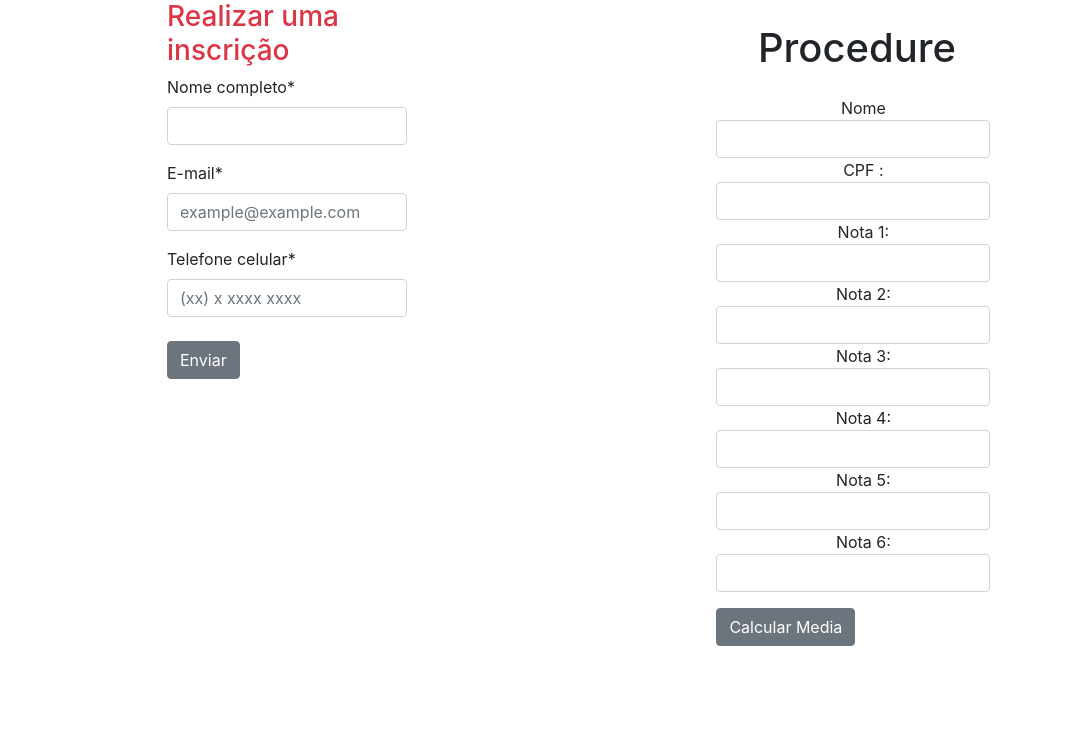
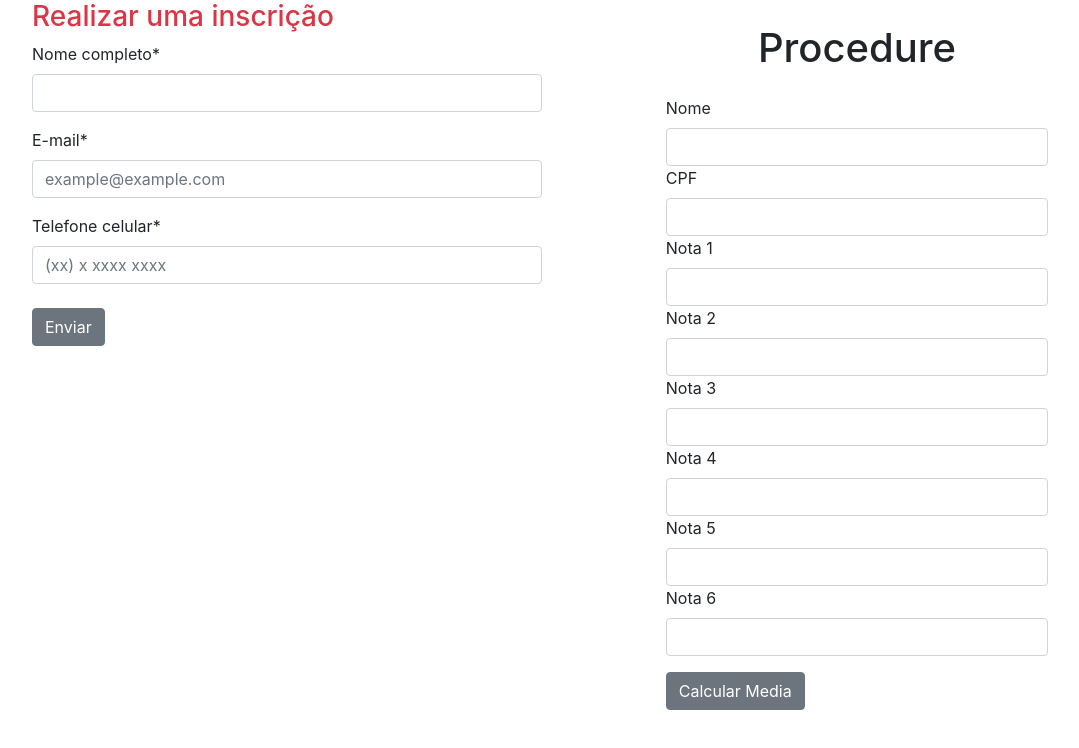
Before and after one commit to brunohendias/cadastroAluno, a Vue app: page / in a window 1280 px wide. Shown: the top 748 px of the page, without its empty margins (68-1147 px from the left). Built offline with nearby package versions, Linux system fonts and the light colour scheme.

Commit message:
refatoracao

```diff
--- a/src/components/Cadastro.vue
+++ b/src/components/Cadastro.vue
@@ -1,5 +1,5 @@
 <template>
-	<b-container id="cadastro" class="w-50 m-auto">
+  <b-container id="cadastro" class="m-auto">
     <b-form action="registro.php" class="formulario">
     <p class="text-danger h3">Realizar uma inscrição</p>
       <Registro nome="Nome completo* ">
@@ -26,7 +26,7 @@ export default {
   name: 'cadastro',
 
   components: {
-  	Registro
+    Registro
   },
 
   methods: {
--- a/src/components/Procedure.vue
+++ b/src/components/Procedure.vue
@@ -1,39 +1,21 @@
 <template>
-	<b-container id="dados_aluno" class="w-75 m-auto">
+    <b-container id="dados_aluno" class="m-auto">
     <h1 class="my-4 text-center">Procedure</h1>
-
-    <b-form inline class="w-75 m-auto">
+    <b-form class="w-75 m-auto">
       <Registro nome="Nome">
 	      <b-form-input type="text" v-model="dados_aluno.nome" />
       </Registro>
-    	<Registro nome="CPF :">
+      <Registro nome="CPF">
         <b-form-input type="text" v-mask="'###.###.###-##'" v-model="dados_aluno.cpf" />
       </Registro>
-    	<Registro nome="Nota 1:">
-  			<b-form-input type="text" maxlength="5" v-model="dados_aluno.notas[0]"/>
+      <Registro v-for="i in 6" :nome="'Nota ' + i">
+        <b-form-input type="text" maxlength="5" v-model="dados_aluno.notas[i-1]"/>
       </Registro>
-    	<Registro nome="Nota 2:">
-  			<b-form-input type="text" maxlength="5" v-model="dados_aluno.notas[1]"/>
-      </Registro>
-    	<Registro nome="Nota 3:">
-  			<b-form-input type="text" maxlength="5" v-model="dados_aluno.notas[2]"/>
-      </Registro>
-    	<Registro nome="Nota 4:">
-  			<b-form-input type="text" maxlength="5" v-model="dados_aluno.notas[3]"/>
-      </Registro>
-    	<Registro nome="Nota 5:">
-  			<b-form-input type="text" maxlength="5" v-model="dados_aluno.notas[4]"/>
-      </Registro>
-    	<Registro nome="Nota 6:">
-  			<b-form-input type="text" maxlength="5" v-model="dados_aluno.notas[5]"/>
-      </Registro><br>
       <Registro v-if="dados_aluno.media" nome="Media: ">
         <b-form-input :value="dados_aluno.media.toFixed(2) + ' ' + resultado" :class="notaFinal" />
       </Registro>
       <b-button class="my-3" @click="calcularMedia()">Calcular Media</b-button>
-
     </b-form>
-
   </b-container>
 </template>
 
@@ -56,10 +38,10 @@ export default {
 	        this.dados_aluno.media = this.total / this.dados_aluno.notas.length
 	      }
         if(this.dados_aluno.media >= 5){
-          this.notaFinal = 'text-success'
+          this.corResultado = 'text-success'
           this.resultado = 'Aprovado'
         }else{
-          this.notaFinal = 'text-danger'
+          this.corResultado = 'text-danger'
           this.resultado = 'Reprovado'
         }
         this.dados_aluno.notas = []
@@ -79,14 +61,9 @@ export default {
 	      media: 0
       },
       total: 0,
-      notaFinal: '',
+      corResultado: '',
       resultado: '',
     };
   },
 };
 </script>
-<style lang="css" scoped>
-  input{
-    margin-right: 20px;
-  }
-</style>
```
Also changed, not shown: src/components/Registro.vue (+4 -4 lines), src/App.vue (indentation only). Lines whose indentation alone changed are shown as unchanged.
